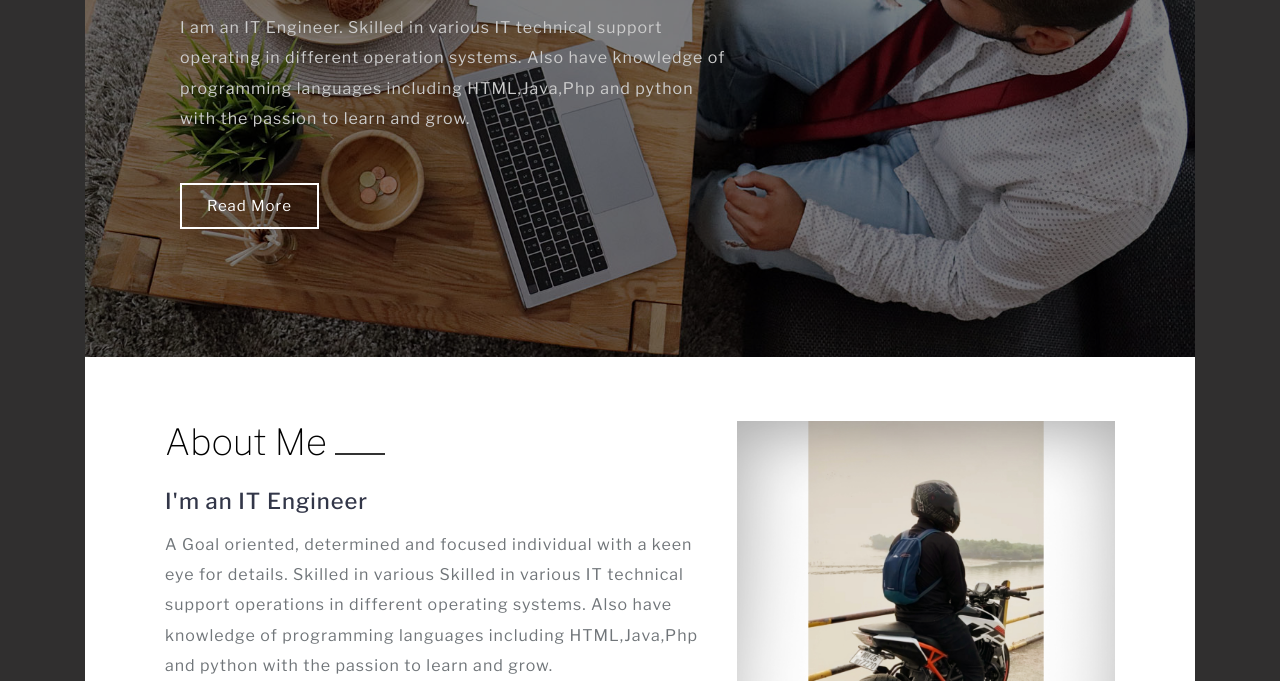
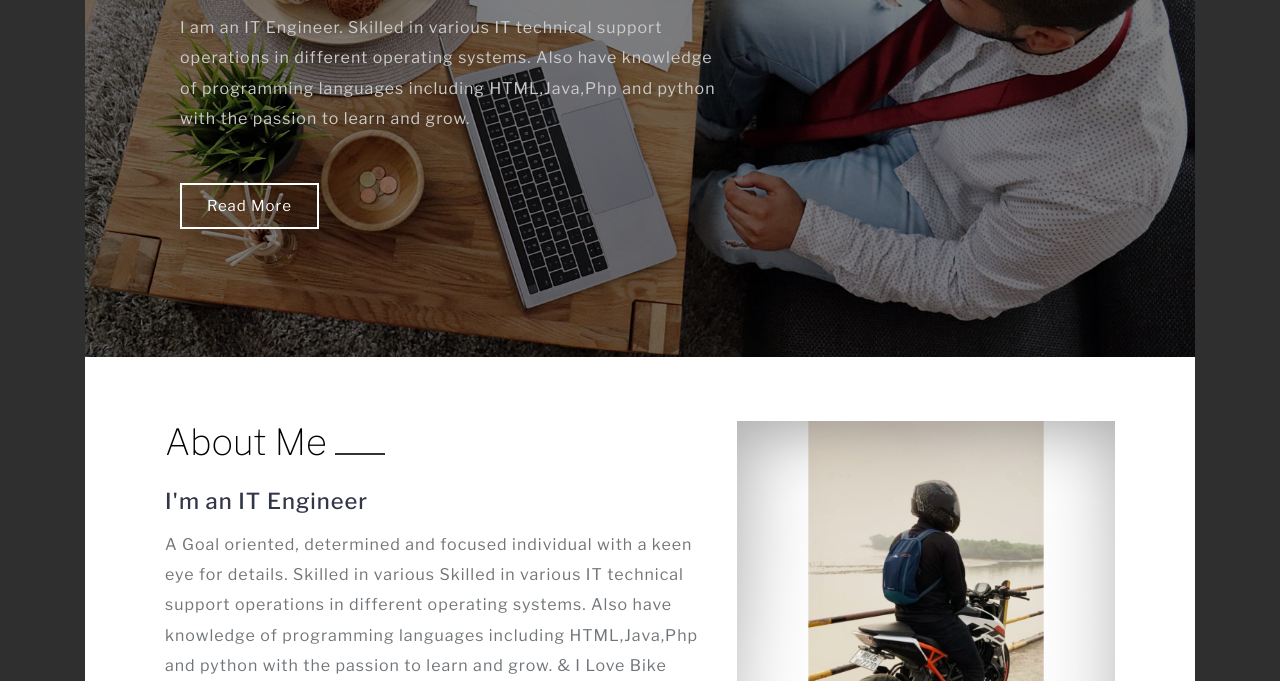
Before and after one commit to vinitp44/vinitp44.github.io, a plain HTML site: page index.html in a window 1280 px wide. Shown: the part 419-1100 px from the top of the page. Drawn offline with nearby package versions, Linux system fonts and the light colour scheme.

Commit message:
Update index.html

```diff
--- a/index.html
+++ b/index.html
@@ -95,8 +95,8 @@ License URL: http://creativecommons.org/licenses/by/3.0/
 				<div class="col-md-12">
 					<div class="banner-info">
 						 <h2 class="heading-banner text-capitalize">Hi. I'm <span> Vinit Patil.</span></h2>
-						<p class=" mt-3">I am an IT Engineer. Skilled in various IT technical support operating in different
-							operation systems. Also have knowledge of programming languages including
+						<p class=" mt-3">I am an IT Engineer. Skilled in various IT technical support operations in different
+							operating systems. Also have knowledge of programming languages including
 							HTML,Java,Php and python with the passion to learn and grow.
 						</p>
 						<a href="#about" class="banner-button btn mt-md-5 mt-3 scroll">Read More</a>
@@ -115,7 +115,8 @@ License URL: http://creativecommons.org/licenses/by/3.0/
 									<h4>I'm an IT Engineer </h4>
 									<p class="mb-4">A Goal oriented, determined and focused individual with a keen eye for details.
 										Skilled in various Skilled in various IT technical support operations in different operating
-										systems. Also have knowledge of programming languages including HTML,Java,Php and python with the passion to learn and grow.</p>
+										systems. Also have knowledge of programming languages including HTML,Java,Php and python with the passion to learn
+										and grow. & I Love Bike Rides.</p>
 									<a href="Vinit Patil Resume4.pdf" class="banner-button1 btn">Download Cv</a>
 								</div>
 							</div>
```
